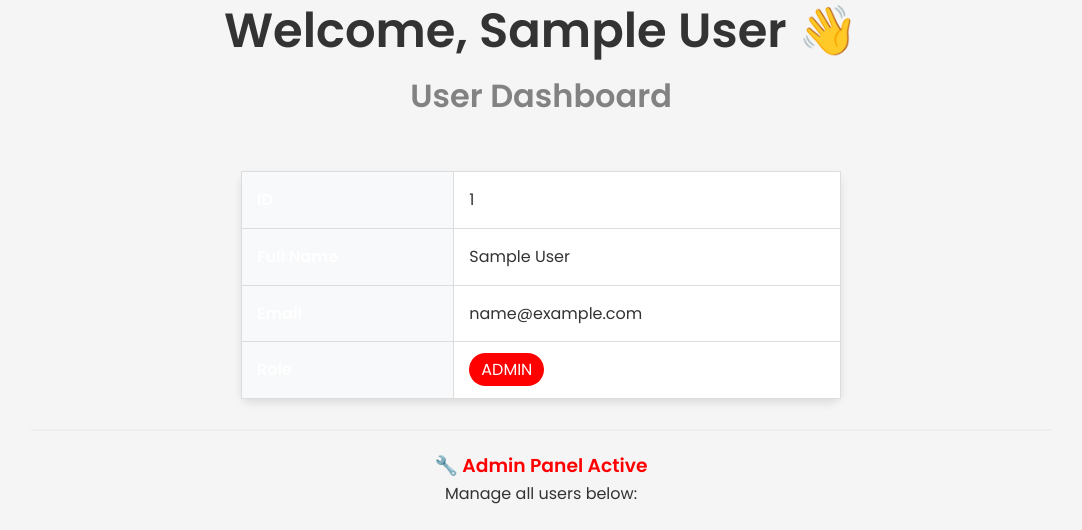
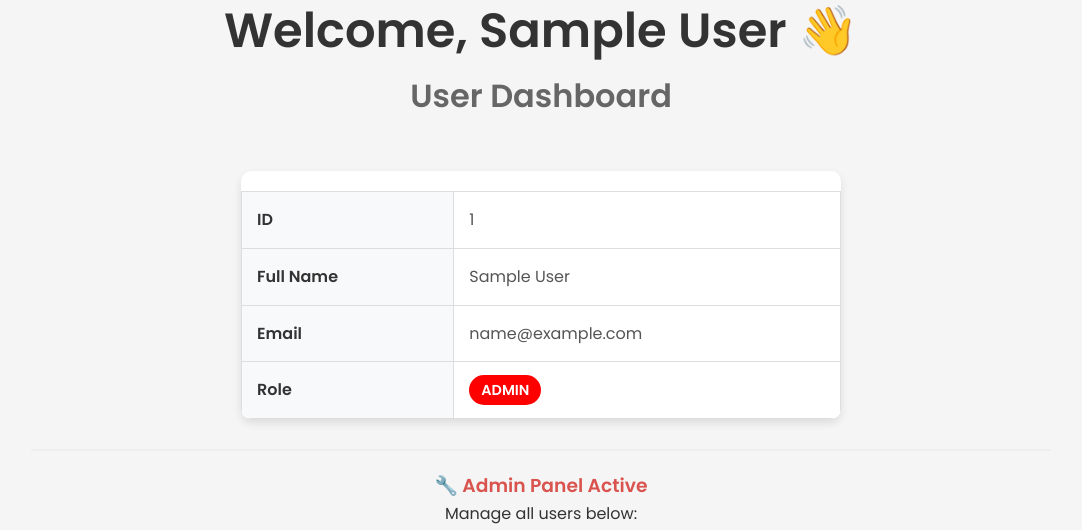
Before and after one commit to bablu456/purple-merit-assessment, a React (Create React App) app in the folder frontend/: page / in a window 1280 px wide. Shown: the part 154-684 px from the top of the page, without its empty margins (99-1181 px from the left). Built offline with nearby package versions, Linux system fonts and the light colour scheme; no server answers; sample sign-in values are in the browser's storage.

Commit message:
Fixed text visibility issue on dashboard

```diff
--- a/frontend/src/pages/Dashboard.jsx
+++ b/frontend/src/pages/Dashboard.jsx
@@ -1,6 +1,5 @@
 import { useEffect, useState } from 'react';
 import { useNavigate } from 'react-router-dom';
-// 👇 YE LINE IMPORT HONI CHAHIYE
 import AdminPanel from '../components/AdminPanel';
 
 function Dashboard() {
@@ -25,52 +24,67 @@ function Dashboard() {
     <div className="container" style={{ textAlign: 'center', marginTop: '20px' }}>
 
       <section className='heading'>
-        <h1>Welcome, {user.fullName || user.name || "User"} 👋</h1>
-        <p>User Dashboard</p>
+        {/* Iska color bhi dark kar diya */}
+        <h1 style={{ color: '#333' }}>Welcome, {user.fullName || user.name || "User"} 👋</h1>
+        <p style={{ color: '#666' }}>User Dashboard</p>
       </section>
 
-      {/* User Info Table */}
-      <div className="profile-card" style={{ maxWidth: '600px', margin: '20px auto', boxShadow: '0 4px 8px rgba(0,0,0,0.1)', borderRadius: '10px' }}>
+      <div className="profile-card" style={{
+        maxWidth: '600px',
+        margin: '20px auto',
+        boxShadow: '0 4px 8px rgba(0,0,0,0.1)',
+        borderRadius: '10px',
+        overflow: 'hidden',
+        backgroundColor: 'white' // Background white ensure kiya
+      }}>
         <table className="table" style={{ width: '100%', borderCollapse: 'collapse' }}>
           <tbody>
+
+            {/* ID ROW */}
             <tr style={{ borderBottom: '1px solid #eee' }}>
-              <th style={{ padding: '15px', background: '#f8f9fa', textAlign: 'left' }}>ID</th>
-              <td style={{ padding: '15px', textAlign: 'left' }}>{user._id || user.id}</td>
+              <th style={{ padding: '15px', background: '#f8f9fa', textAlign: 'left', color: '#333', fontWeight: 'bold' }}>ID</th>
+              <td style={{ padding: '15px', textAlign: 'left', color: '#555' }}>{user._id || user.id}</td>
             </tr>
+
+            {/* FULL NAME ROW */}
             <tr style={{ borderBottom: '1px solid #eee' }}>
-              <th style={{ padding: '15px', background: '#f8f9fa', textAlign: 'left' }}>Full Name</th>
-              <td style={{ padding: '15px', textAlign: 'left' }}>{user.fullName || user.name}</td>
+              <th style={{ padding: '15px', background: '#f8f9fa', textAlign: 'left', color: '#333', fontWeight: 'bold' }}>Full Name</th>
+              <td style={{ padding: '15px', textAlign: 'left', color: '#555' }}>{user.fullName || user.name}</td>
             </tr>
+
+            {/* EMAIL ROW */}
             <tr style={{ borderBottom: '1px solid #eee' }}>
-              <th style={{ padding: '15px', background: '#f8f9fa', textAlign: 'left' }}>Email</th>
-              <td style={{ padding: '15px', textAlign: 'left' }}>{user.email}</td>
+              <th style={{ padding: '15px', background: '#f8f9fa', textAlign: 'left', color: '#333', fontWeight: 'bold' }}>Email</th>
+              <td style={{ padding: '15px', textAlign: 'left', color: '#555' }}>{user.email}</td>
             </tr>
+
+            {/* ROLE ROW */}
             <tr>
-              <th style={{ padding: '15px', background: '#f8f9fa', textAlign: 'left' }}>Role</th>
+              <th style={{ padding: '15px', background: '#f8f9fa', textAlign: 'left', color: '#333', fontWeight: 'bold' }}>Role</th>
               <td style={{ padding: '15px', textAlign: 'left' }}>
                 <span style={{
                   backgroundColor: (user.role === 'admin') ? 'red' : 'green',
-                  color: 'white',
+                  color: 'white', // Box ke andar text white hi rahega
                   padding: '5px 12px',
-                  borderRadius: '20px'
+                  borderRadius: '20px',
+                  fontSize: '0.9rem',
+                  fontWeight: 'bold'
                 }}>
                   {user.role ? user.role.toUpperCase() : 'USER'}
                 </span>
               </td>
             </tr>
+
           </tbody>
         </table>
       </div>
 
-      {/* 👇 YE HAI MAGIC PART: ADMIN PANEL */}
+      {/* Admin Panel Section */}
       {user.role === 'admin' ? (
         <div style={{ marginTop: '30px', padding: '20px', borderTop: '2px solid #eee' }}>
-          <h3 style={{color: 'red'}}>🔧 Admin Panel Active</h3>
-          <p>Manage all users below:</p>
-
-          {/* Component ab dikhega */}
+          <h3 style={{color: '#d9534f'}}>🔧 Admin Panel Active</h3>
+          <p style={{color: '#333'}}>Manage all users below:</p>
           <AdminPanel />
-
         </div>
       ) : (
         <div style={{ marginTop: '30px', color: 'gray' }}>
```
